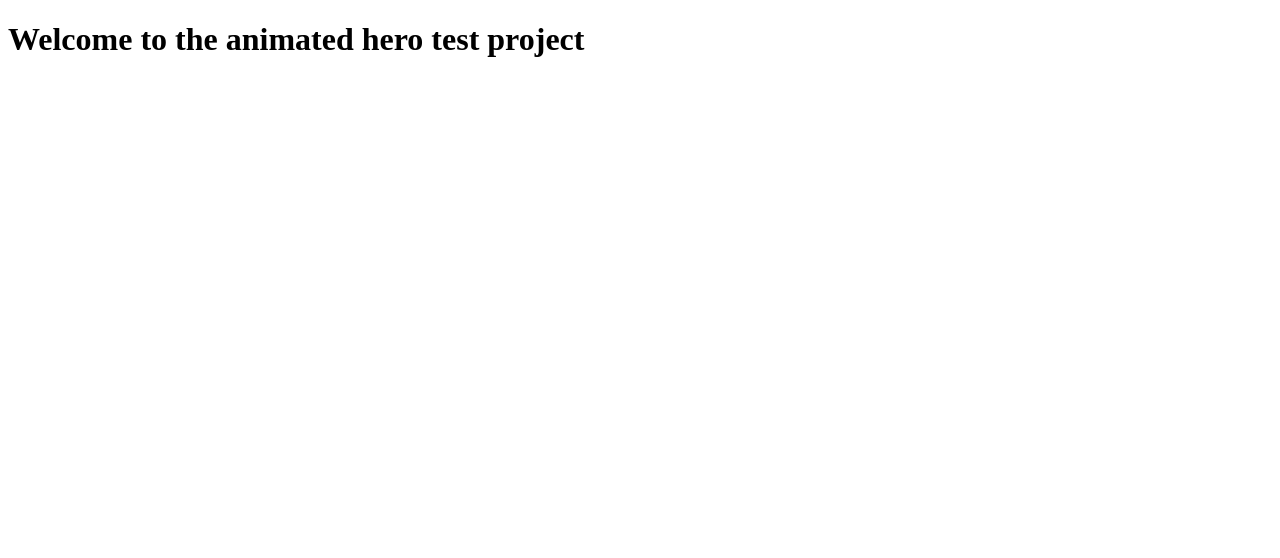
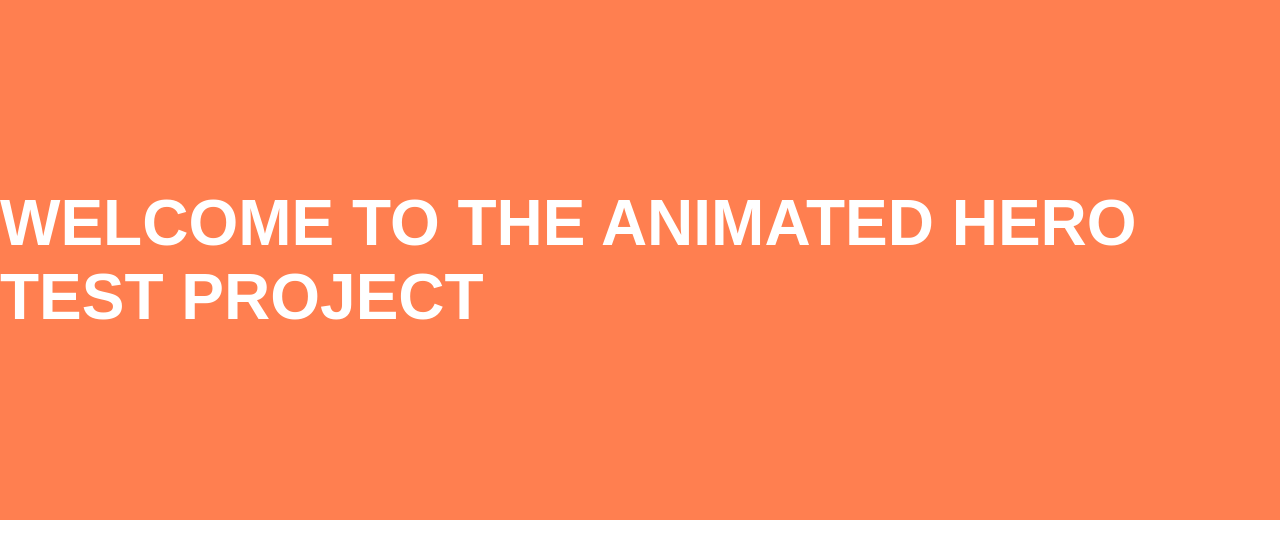
Before and after one commit to BenParisot/animated-header, a plain HTML site: page index.html in a window 1280 px wide. Drawn offline with Linux system fonts and the light colour scheme.

Commit message:
styles header area

```diff
--- a/index.html
+++ b/index.html
@@ -3,9 +3,11 @@
 <head>
   <meta charset="UTF-8">
   <meta name="viewport" content="width=<device-width>, initial-scale=1.0">
+  <link rel="stylesheet" href="styles.css">
   <title>Document</title>
 </head>
 <body>
   <header><h1>Welcome to the animated hero test project</h1></header>
+  <script src="index.js"></script>
 </body>
 </html>
--- /dev/null
+++ b/styles.css
@@ -0,0 +1,19 @@
+* {
+  padding: 0px;
+  margin: 0px;
+}
+header {
+  background: coral;
+  width: 100%;
+  height: 65vh;
+  display: flex;
+  justify-content: center;
+  align-items: center;
+}
+
+h1 {
+  color: white;
+  font-size: 4rem;
+  text-transform: uppercase;
+  font-family: Arial, Helvetica, sans-serif;
+}
```
Also changed, not shown: index.js (added).
